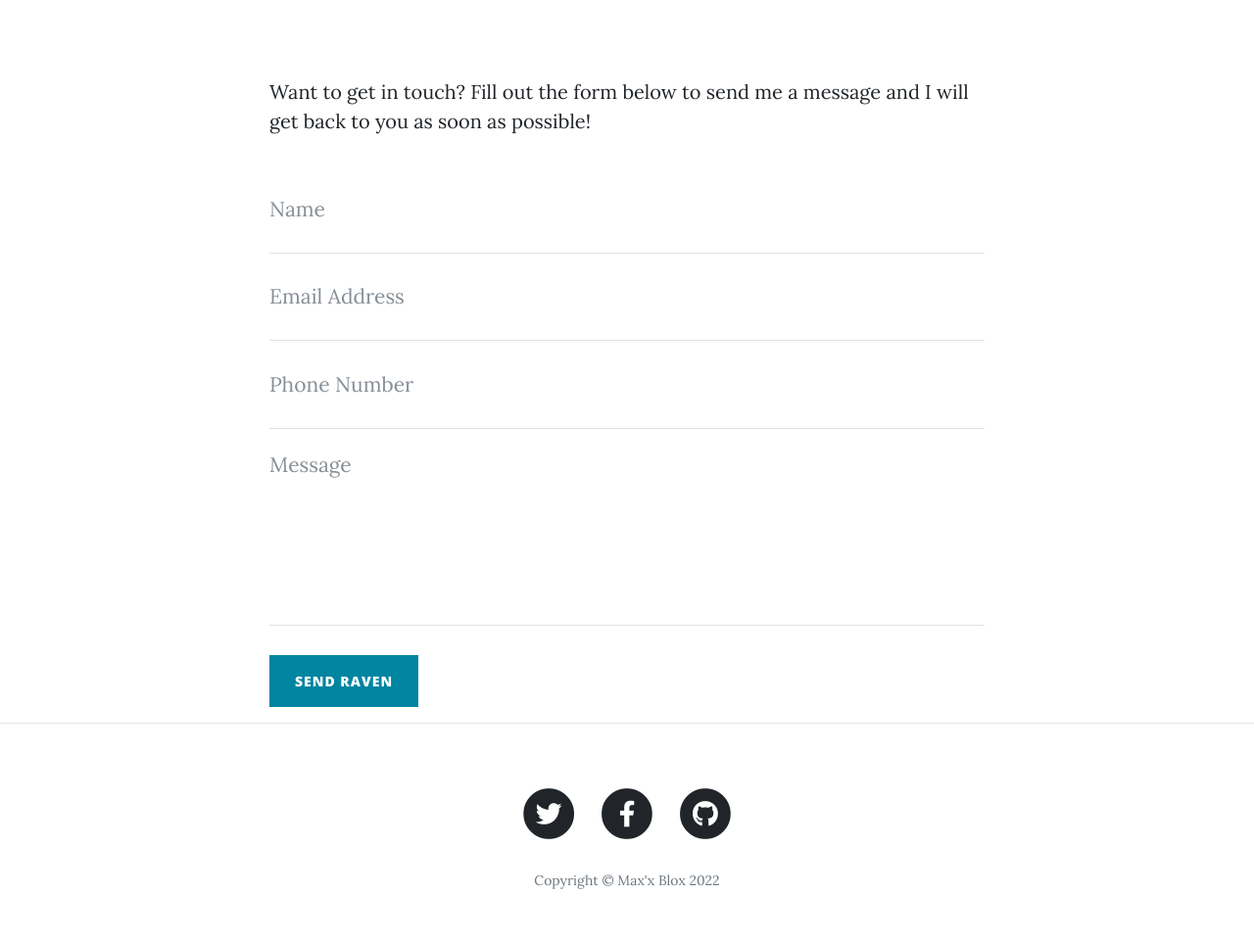
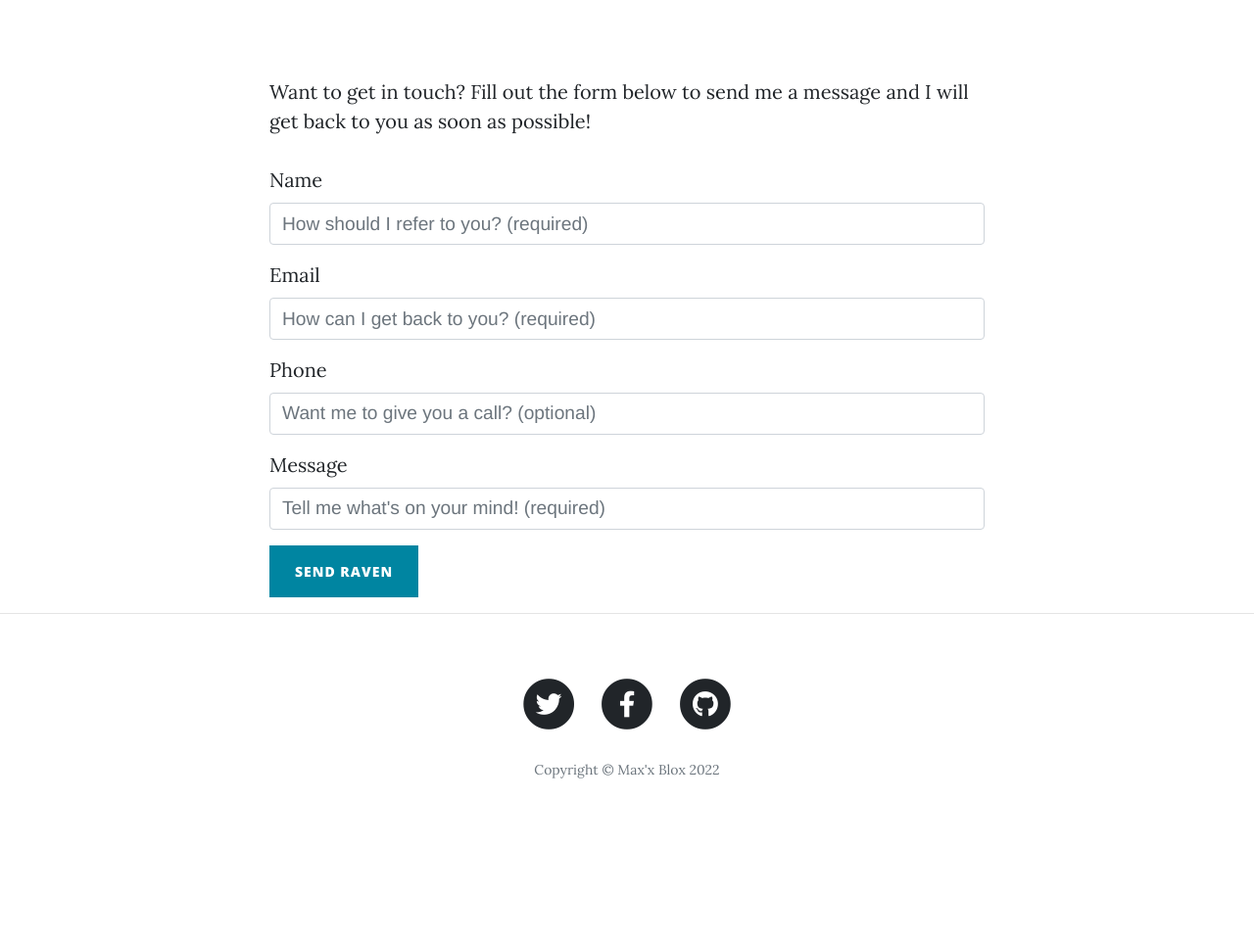
Before and after one commit to MaximilianBezold/MaxxBlox, a Flask app: page /contact in a window 1280 px wide. Shown: the part 533-1495 px from the top of the page at 98% size. After the commit the page ends 1328 px from the top, so only its background shows below. Run offline with Flask 2, Linux system fonts and the light colour scheme; some libraries are stand-ins or nearby versions.

Commit message:
Add class ContactForm. Change contact method from Email to Discord.

```diff
--- a/forms.py
+++ b/forms.py
@@ -1,5 +1,5 @@
 from flask_wtf import FlaskForm
-from wtforms import StringField, SubmitField, PasswordField
+from wtforms import StringField, SubmitField, PasswordField, TextField
 from wtforms.fields.html5 import EmailField
 from wtforms.validators import InputRequired, URL, Email
 from flask_ckeditor import CKEditorField
@@ -30,3 +30,25 @@ class LoginForm(FlaskForm):
 class CommentForm(FlaskForm):
     comment_text = CKEditorField("Comment", validators=[InputRequired()])
     submit = SubmitField("Eat This!")
+
+
+class ContactForm(FlaskForm):
+    name = StringField(
+        "Name",
+        validators=[InputRequired()],
+        render_kw={"placeholder": "How should I refer to you? (required)"}
+    )
+    email = EmailField(
+        "Email",
+        validators=[InputRequired(), Email()],
+        render_kw={"placeholder": "How can I get back to you? (required)"}
+    )
+    phone = StringField(
+        "Phone",
+        render_kw={"placeholder": "Want me to give you a call? (optional)"}
+    )
+    message = TextField(
+        "Message",
+        validators=[InputRequired()],
+        render_kw={"placeholder": "Tell me what's on your mind! (required)"})
+    submit = SubmitField("Send Raven")
--- a/main.py
+++ b/main.py
@@ -1,4 +1,4 @@
-from flask import Flask, render_template, redirect, url_for, flash, abort, request
+from flask import Flask, render_template, redirect, url_for, flash, abort
 from flask_bootstrap import Bootstrap
 from flask_ckeditor import CKEditor
 from datetime import date
@@ -6,18 +6,24 @@ from functools import wraps
 from werkzeug.security import generate_password_hash, check_password_hash
 from flask_sqlalchemy import SQLAlchemy
 from sqlalchemy.orm import relationship
-from flask_login import UserMixin, login_user, LoginManager, login_required, current_user, logout_user
-from forms import LoginForm, RegisterForm, CreatePostForm, CommentForm
+from flask_login import UserMixin, login_user, LoginManager, current_user, logout_user
+from forms import LoginForm, RegisterForm, CreatePostForm, CommentForm, ContactForm
 from flask_gravatar import Gravatar
 from typing import Callable
 import bleach
-import smtplib
+# import smtplib
 import os
 from dotenv import load_dotenv
+import requests
 
 load_dotenv("C:/Python/EnvironmentVariables/.env")
+# Gmail Account
 GMAIL = os.getenv("MyGmail")
 PASSWORD = os.getenv("MyGmailPassword")
+# Discord Bot
+BOT_TOKEN = os.getenv("BOT_TOKEN")
+BOT_CHAT_ID = os.getenv("BOT_CHAT_ID")
+DISCORD_ENDPOINT = f"https://api.telegram.org/bot{BOT_TOKEN}/sendMessage"
 
 
 class MySQLAlchemy(SQLAlchemy):
@@ -68,6 +74,18 @@ def strip_invalid_html(content):
                            strip=True)
 
     return cleaned
+
+
+def telegram_bot_send_text(bot_message):
+    params = {
+        "chat_id": BOT_CHAT_ID,
+        "parse_mode": "HTML",
+        "text": bot_message,
+    }
+    bot_response = requests.get(url=DISCORD_ENDPOINT, params=params)
+    bot_response.raise_for_status()
+
+    return bot_response.json()
 
 
 @login_manager.user_loader
@@ -207,21 +225,31 @@ def about():
 
 @app.route("/contact", methods=["GET", "POST"])
 def contact():
-    if request.method == "POST":
-        data = request.form
-        with smtplib.SMTP(host="smtp.gmail.com", port=587) as connection:
-            connection.starttls()
-            connection.login(user=str(GMAIL), password=str(PASSWORD))
-            connection.sendmail(from_addr=str(GMAIL),
-                                to_addrs="maxi.bezold@gmail.com",
-                                msg=f'Subject: New Message from your Blog!\n\n'
-                                    f'Name: {data["name"]}\n'
-                                    f'Email: {data["email"]}\n'
-                                    f'Phone: {data["phone"]}\n'
-                                    f'Message: {data["message"]}'
-                                )
-        return render_template("contact.html", contacted=True)
-    return render_template("contact.html", contacted=False)
+    form = ContactForm()
+    if form.validate_on_submit():
+        # # DISCORD SETUP
+        message = f'<b>New Message from your Blog!</b>\n\n' \
+                  f'<b>Name:</b> {form.name.data}\n' \
+                  f'<b>Email:</b> {form.email.data}\n' \
+                  f'<b>Phone:</b> {form.phone.data}\n' \
+                  f'<b>Message:</b>\n{form.message.data}'
+        telegram_bot_send_text(message)
+
+        # # EMAIL SETUP
+        # with smtplib.SMTP(host="smtp.gmail.com", port=587) as connection:
+        #     connection.starttls()
+        #     connection.login(user=str(GMAIL), password=str(PASSWORD))
+        #     connection.sendmail(from_addr=str(GMAIL),
+        #                         to_addrs="maxi.bezold@gmail.com",
+        #                         msg=f'Subject: New Message from your Blog!\n\n'
+        #                             f'Name: {form.name.data}\n'
+        #                             f'Email: {form.email.data}\n'
+        #                             f'Phone: {form.phone.data}\n'
+        #                             f'Message: {form.message.data}'
+        #                         )
+
+        return render_template("contact.html", contacted=True, form=form)
+    return render_template("contact.html", contacted=False, form=form)
 
 
 @app.route("/new-post", methods=["GET", "POST"])
--- a/templates/contact.html
+++ b/templates/contact.html
@@ -1,3 +1,4 @@
+{% import "bootstrap/wtf.html" as wtf %}
 {% include "header.html" %}
 
   <!-- Page Header -->
@@ -27,39 +28,40 @@
         <!-- Contact Form - Enter your email address on line 19 of the mail/contact_me.php file to make this form work. -->
         <!-- WARNING: Some web hosts do not allow emails to be sent through forms to common mail hosts like Gmail or Yahoo. It's recommended that you use a private domain email address! -->
         <!-- To use the contact form, your site must be on a live web host with PHP! The form will not work locally! -->
-        <form name="sentMessage" id="contactForm" action="{{ url_for('contact') }}" method="post" novalidate>
-          <div class="control-group">
-            <div class="form-group floating-label-form-group controls">
-              <label>Name</label>
-              <input name="name" type="text" class="form-control" placeholder="Name" id="name" required data-validation-required-message="Please enter your name.">
-              <p class="help-block text-danger"></p>
-            </div>
-          </div>
-          <div class="control-group">
-            <div class="form-group floating-label-form-group controls">
-              <label>Email Address</label>
-              <input name="email" type="email" class="form-control" placeholder="Email Address" id="email" required data-validation-required-message="Please enter your email address.">
-              <p class="help-block text-danger"></p>
-            </div>
-          </div>
-          <div class="control-group">
-            <div class="form-group col-xs-12 floating-label-form-group controls">
-              <label>Phone Number</label>
-              <input name="phone" type="tel" class="form-control" placeholder="Phone Number" id="phone" required data-validation-required-message="Please enter your phone number.">
-              <p class="help-block text-danger"></p>
-            </div>
-          </div>
-          <div class="control-group">
-            <div class="form-group floating-label-form-group controls">
-              <label>Message</label>
-              <textarea name="message" rows="5" class="form-control" placeholder="Message" id="message" required data-validation-required-message="Please enter a message."></textarea>
-              <p class="help-block text-danger"></p>
-            </div>
-          </div>
-          <br>
-          <div id="success"></div>
-          <button type="submit" class="btn btn-primary" id="sendMessageButton">Send Raven</button>
-        </form>
+        {{ wtf.quick_form(form, novalidate=True, button_map={"submit": "primary"}) }}
+<!--        <form name="sentMessage" id="contactForm" action="{{ url_for('contact') }}" method="post" novalidate>-->
+<!--          <div class="control-group">-->
+<!--            <div class="form-group floating-label-form-group controls">-->
+<!--              <label>Name</label>-->
+<!--              <input name="name" type="text" class="form-control" placeholder="Name" id="name" required data-validation-required-message="Please enter your name.">-->
+<!--              <p class="help-block text-danger"></p>-->
+<!--            </div>-->
+<!--          </div>-->
+<!--          <div class="control-group">-->
+<!--            <div class="form-group floating-label-form-group controls">-->
+<!--              <label>Email Address</label>-->
+<!--              <input name="email" type="email" class="form-control" placeholder="Email Address" id="email" required data-validation-required-message="Please enter your email address.">-->
+<!--              <p class="help-block text-danger"></p>-->
+<!--            </div>-->
+<!--          </div>-->
+<!--          <div class="control-group">-->
+<!--            <div class="form-group col-xs-12 floating-label-form-group controls">-->
+<!--              <label>Phone Number</label>-->
+<!--              <input name="phone" type="tel" class="form-control" placeholder="Phone Number" id="phone" required data-validation-required-message="Please enter your phone number.">-->
+<!--              <p class="help-block text-danger"></p>-->
+<!--            </div>-->
+<!--          </div>-->
+<!--          <div class="control-group">-->
+<!--            <div class="form-group floating-label-form-group controls">-->
+<!--              <label>Message</label>-->
+<!--              <textarea name="message" rows="5" class="form-control" placeholder="Message" id="message" required data-validation-required-message="Please enter a message."></textarea>-->
+<!--              <p class="help-block text-danger"></p>-->
+<!--            </div>-->
+<!--          </div>-->
+<!--          <br>-->
+<!--          <div id="success"></div>-->
+<!--          <button type="submit" class="btn btn-primary" id="sendMessageButton">Send Raven</button>-->
+<!--        </form>-->
       </div>
     </div>
   </div>
```
